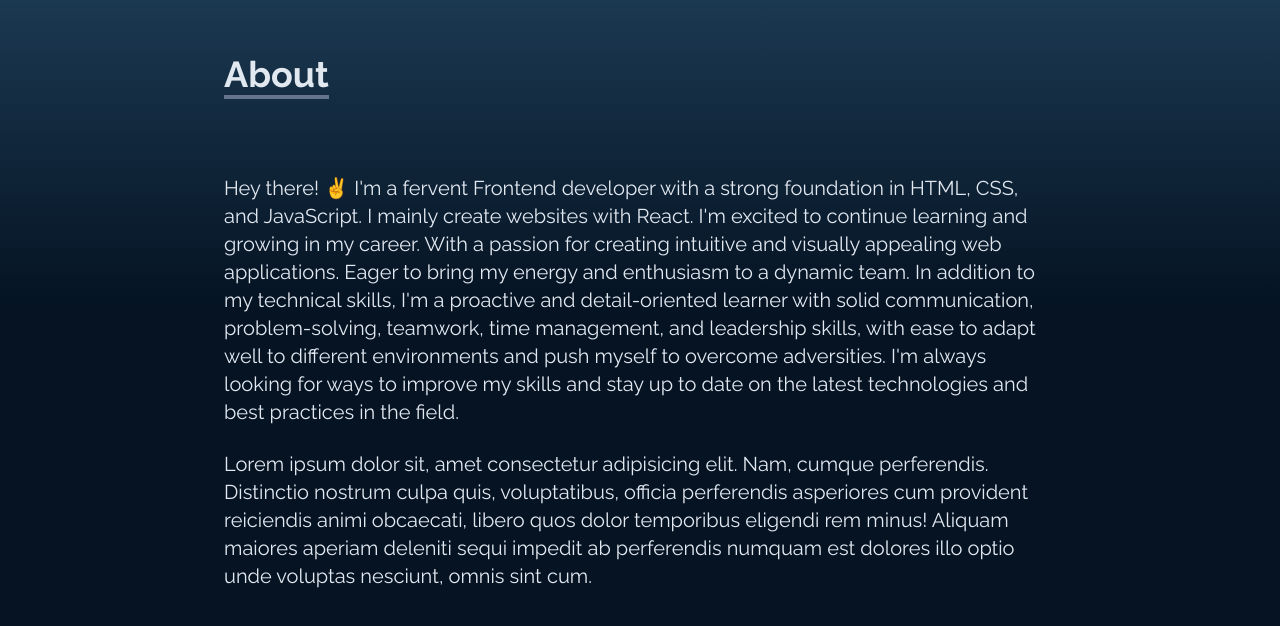
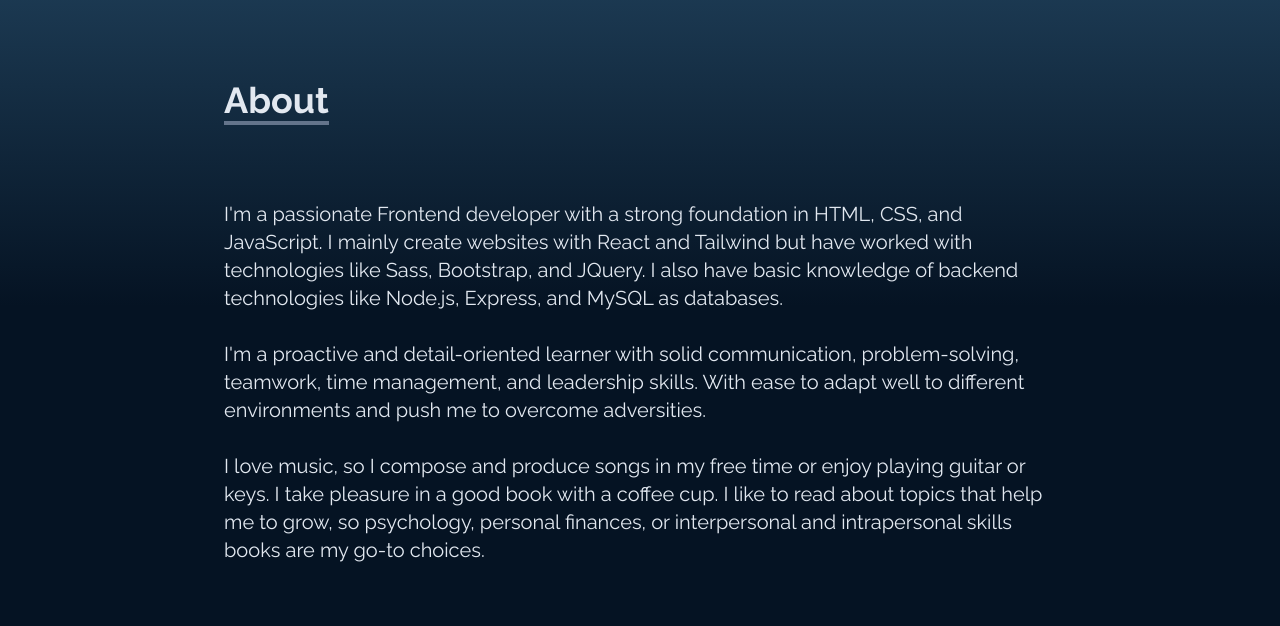
Before and after one commit to GerardoIsaac/Portfolio, a React (Create React App) app: page / in a window 1280 px wide. Shown: the part 926-1552 px from the top of the page. Built offline with nearby package versions, Linux system fonts and the light colour scheme.

Commit message:
about me section update

```diff
--- a/src/components/About.jsx
+++ b/src/components/About.jsx
@@ -8,7 +8,7 @@ const About = () => {
        bg-gradient-to-b from-color2 via-color1 to-color1 text-slate-200"
     >
       <div
-        className="flex flex-col p-8 mt-8 max-w-screen-md
+        className="flex flex-col p-8 mt-8 max-w-screen-md text-xl
       sm:mt-0 lg:max-w-4xl xl:max-w-7xl"
       >
         <div className="py-8">
@@ -19,27 +19,27 @@ const About = () => {
             About
           </p>
         </div>
-        <p className="text-xl md:mt-12">
-          Hey there! ✌ I'm a fervent Frontend developer with a strong
-          foundation in HTML, CSS, and JavaScript. I mainly create websites with
-          React. I'm excited to continue learning and growing in my career. With
-          a passion for creating intuitive and visually appealing web
-          applications. Eager to bring my energy and enthusiasm to a dynamic
-          team. In addition to my technical skills, I'm a proactive and
-          detail-oriented learner with solid communication, problem-solving,
-          teamwork, time management, and leadership skills, with ease to adapt
-          well to different environments and push myself to overcome
-          adversities. I'm always looking for ways to improve my skills and stay
-          up to date on the latest technologies and best practices in the field.
+        <p className="md:mt-12">
+          I'm a passionate Frontend developer with a strong foundation in HTML,
+          CSS, and JavaScript. I mainly create websites with React and Tailwind
+          but have worked with technologies like Sass, Bootstrap, and JQuery. I
+          also have basic knowledge of backend technologies like Node.js,
+          Express, and MySQL as databases.
         </p>
         <br />
-        <p className="text-xl">
-          Lorem ipsum dolor sit, amet consectetur adipisicing elit. Nam, cumque
-          perferendis. Distinctio nostrum culpa quis, voluptatibus, officia
-          perferendis asperiores cum provident reiciendis animi obcaecati,
-          libero quos dolor temporibus eligendi rem minus! Aliquam maiores
-          aperiam deleniti sequi impedit ab perferendis numquam est dolores illo
-          optio unde voluptas nesciunt, omnis sint cum.
+        <p>
+          I'm a proactive and detail-oriented learner with solid communication,
+          problem-solving, teamwork, time management, and leadership skills.
+          With ease to adapt well to different environments and push me to
+          overcome adversities.
+        </p>
+        <br />
+        <p>
+          I love music, so I compose and produce songs in my free time or enjoy
+          playing guitar or keys. I take pleasure in a good book with a coffee
+          cup. I like to read about topics that help me to grow, so psychology,
+          personal finances, or interpersonal and intrapersonal skills books are
+          my go-to choices.
         </p>
       </div>
     </section>
```
